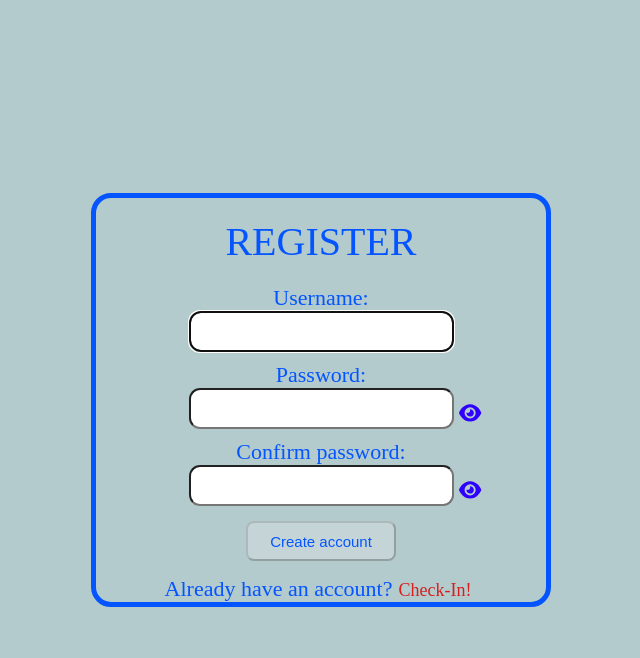
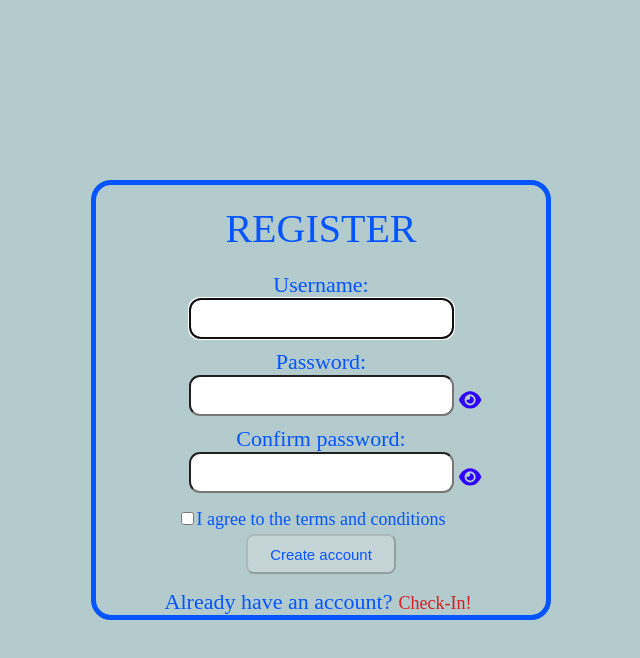
Before and after one commit to tomerwein/Task-Manager-Tomer, a React (Create React App) app: page / in a window 1280 px wide. Both pictures are taken after a click on the button "Don't have an account?". Shown: the top 658 px of the page, without its empty margins (319-959 px from the left). Built offline with nearby package versions, Linux system fonts and the light colour scheme; a web font is replaced by a local one.

Commit message:
add agree on terms checkbox

```diff
--- a/src/Register.tsx
+++ b/src/Register.tsx
@@ -13,10 +13,10 @@ const REGISTER_URL: string = 'http://localhost:3500/register';
 
 const Register = () => {
     const [checkIn, setCheckIn] = useState(false)
+    const [agreeTerms, setAgreeTerms] = useState(false);
 
     const [showPassword, setShowPassword] = useState(false);
     const [showMatchedPassword, setShowMatchedPassword] = useState(false);
-
 
     const [user, setUser] = useState('');
     const [validName, setValidName] = useState(false);
@@ -172,8 +172,6 @@ const Register = () => {
                     onChange={(e) => setMatchPassword(e.target.value)}
                     value={matchPassword}
                     required
-                    aria-invalid={isMatchPasswords ? "false" : "true"}
-                    aria-describedby="match_password_instruction"
                     onFocus={() => setMatchPasswordFocus(true)}
                     onBlur={() => setMatchPasswordFocus(false)}
                 />
@@ -205,8 +203,21 @@ const Register = () => {
 
             </div>
 
+            <div className="terms_and_conditions_container">
+                <span className="terms_and_conditions">
+                    <input
+                        type="checkbox"
+                        id="agreeTerms"
+                        onChange={(e) => setAgreeTerms(e.target.checked)}
+                        checked={agreeTerms}
+                    />
+                    I agree to the terms and conditions
+                </span>
+            </div>
+
             <button className="sign_up_button" type="submit"
-                disabled={!validName || !isValidPassword || !isMatchPasswords ? true : false}>
+                disabled={!validName || !isValidPassword ||
+                !isMatchPasswords  || !agreeTerms ? true : false}>
                 Create account
             </button>
 
--- a/src/components/registerStyles.css
+++ b/src/components/registerStyles.css
@@ -279,10 +279,16 @@ input[type="text"], input[type="password"]{
 .show_password_eye{
     background: none;
     cursor: pointer;
+    position: relative;
     right: 10px;
     top: 5px;
-    position: relative;
-
     font-size: 0.9rem;
     color: #2f00ff;
 }
+
+.terms_and_conditions{
+    position: relative;
+    right: 10px;
+    top: 12px;
+    font-size: 18px;
+}
--- a/src/components/styles.css
+++ b/src/components/styles.css
@@ -73,7 +73,7 @@
   display: flex;
   margin: 50px;
   margin-top: 10px;
-  margin-left: 70px;
+  margin-left: 62px;
   justify-content: space-between;
   align-items: flex-start;
 }
@@ -208,43 +208,43 @@
   flex-direction: column;
   align-items: flex-start;
   position: relative;
-  right: 45%;
+  right: 44%;
   bottom: 50px;
 }
 
 @media (max-width: 1300px) {
   .logout_container {
-    right: 44%;
+    right: 43%;
   }
 }
 
 @media (max-width: 1200px) {
   .logout_container {
-    right: 43%;
+    right: 42%;
   }
 }
 
 @media (max-width: 1100px) {
   .logout_container {
-    right: 42%;
+    right: 41%;
   }
 }
 
 @media (max-width: 970px) {
   .logout_container {
-    right: 41%;
+    right: 40%;
   }
 }
 
 @media (max-width: 880px) {
   .logout_container {
-    right: 40%;
+    right: 39%;
   }
 }
 
 @media (max-width: 750px) {
   .logout_container {
-    right: 39%;
+    right: 38%;
   }
 }
 
```
Also changed, not shown: src/data/db.json (+1 -1 lines), 1 other file (tests, documents, lock files or other folders).
